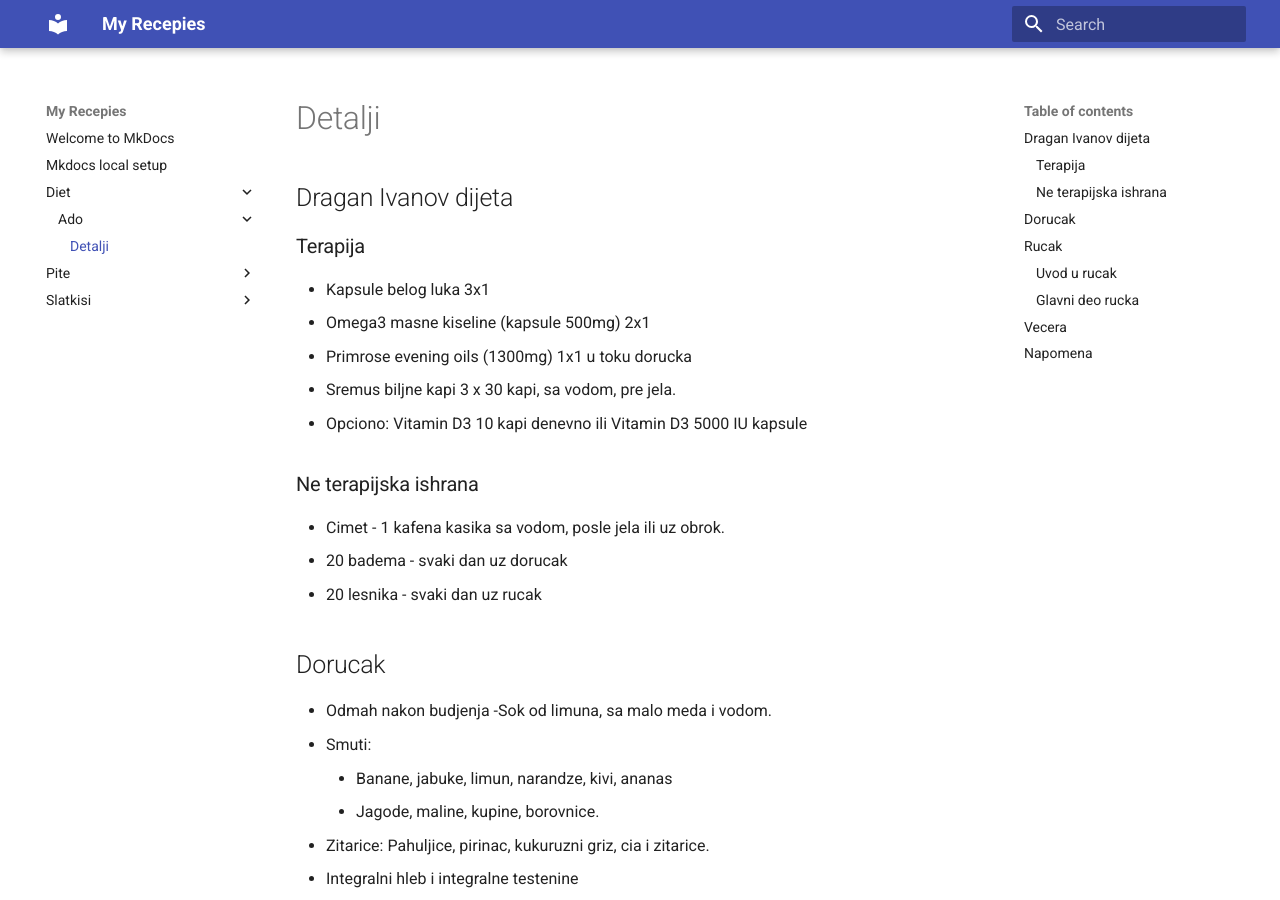
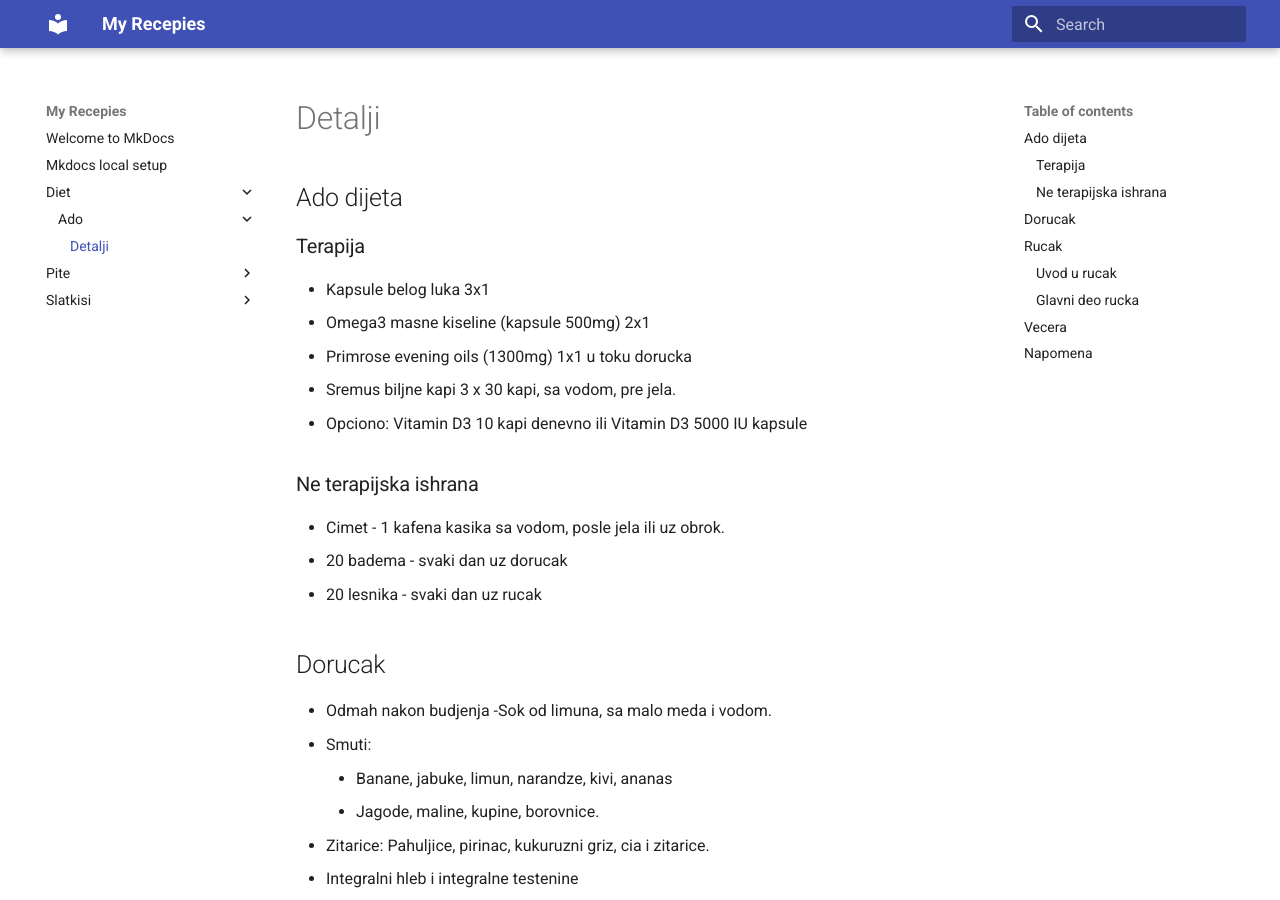
Before and after one commit to samardzic/food_archive, an MkDocs documentation site: the page built from docs/diet/Ado/detalji.md, in a window 1280 px wide and 900 px high. Built offline with MkDocs 1.6.1 and Material for MkDocs 9.7.7, drawn with Linux system fonts in a browser that asks for light colours.

Commit message:
updated recepies

```diff
--- a/docs/diet/Ado/detalji.md
+++ b/docs/diet/Ado/detalji.md
@@ -1,5 +1,5 @@
 
-## Dragan Ivanov dijeta
+## Ado dijeta
 
 ### Terapija
 
```
